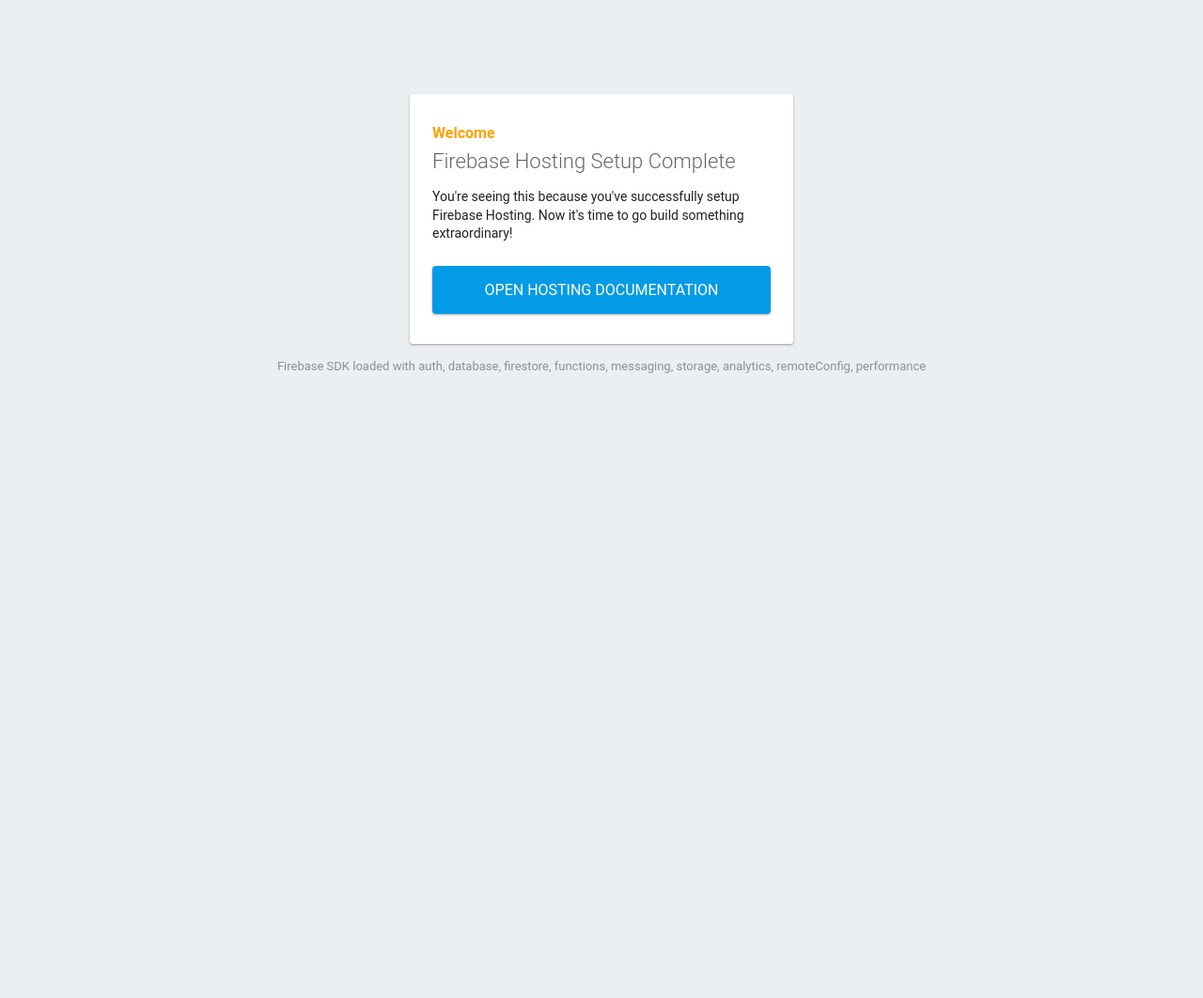
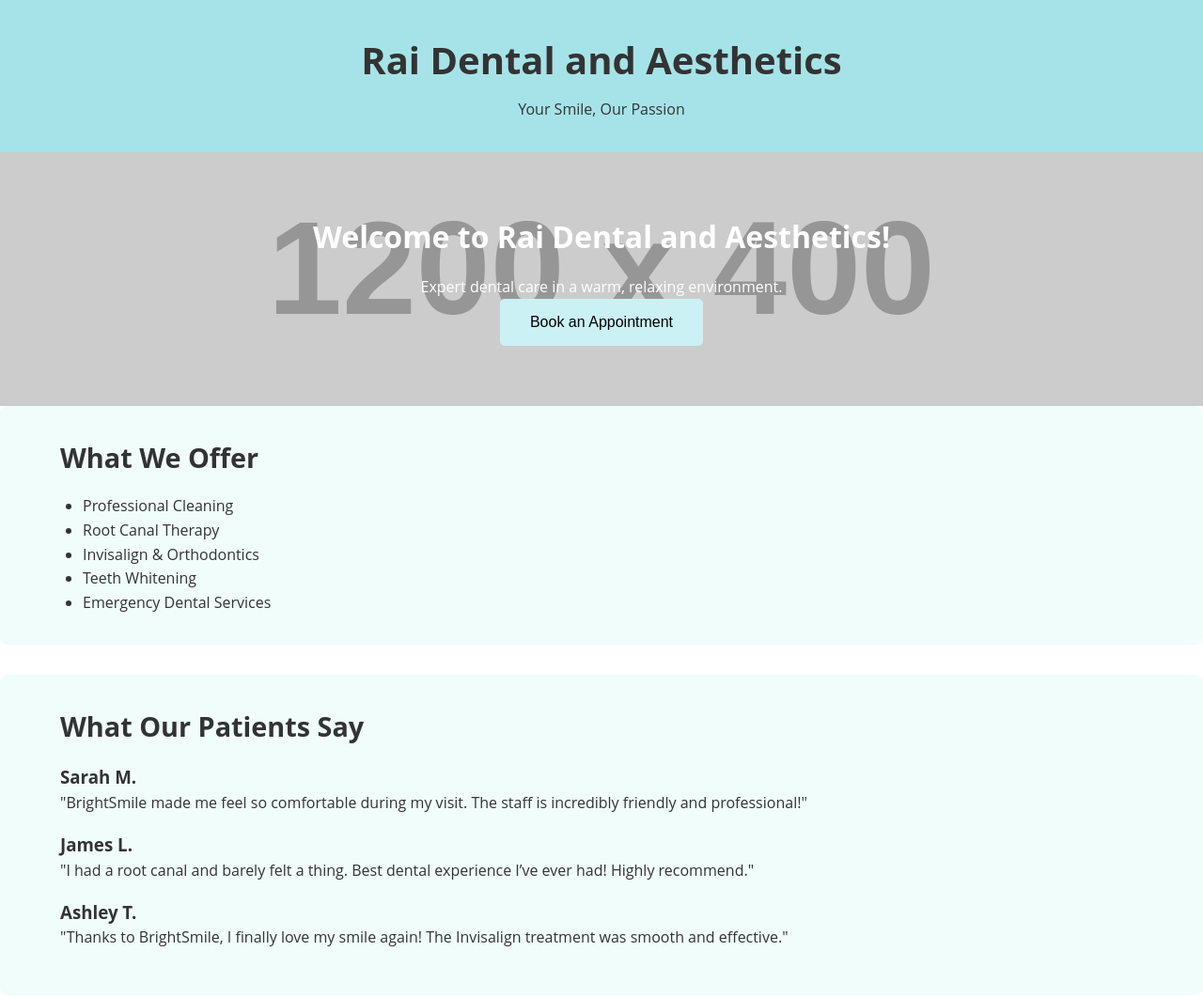
Before and after one commit to skant09/dental-clinic, a website: page public/index.html in a window 1280 px wide. Shown: the top 1062 px of the page at 94% size. Before the commit the page ends 800 px from the top, so only its background shows below. Drawn offline with Linux system fonts and the light colour scheme; some packages are replaced by stand-ins of ours; placeholder pictures from the web are drawn by us.

Commit message:
add index.html

```diff
--- a/public/index.html
+++ b/public/index.html
@@ -1,5 +1,6 @@
 <!DOCTYPE html>
 <html>
+
   <head>
     <meta charset="utf-8">
     <meta name="viewport" content="width=device-width, initial-scale=1">
@@ -23,32 +24,154 @@
     -->
     <script defer src="/__/firebase/init.js?useEmulator=true"></script>
 
-    <style media="screen">
-      body { background: #ECEFF1; color: rgba(0,0,0,0.87); font-family: Roboto, Helvetica, Arial, sans-serif; margin: 0; padding: 0; }
-      #message { background: white; max-width: 360px; margin: 100px auto 16px; padding: 32px 24px; border-radius: 3px; }
-      #message h2 { color: #ffa100; font-weight: bold; font-size: 16px; margin: 0 0 8px; }
-      #message h1 { font-size: 22px; font-weight: 300; color: rgba(0,0,0,0.6); margin: 0 0 16px;}
-      #message p { line-height: 140%; margin: 16px 0 24px; font-size: 14px; }
-      #message a { display: block; text-align: center; background: #039be5; text-transform: uppercase; text-decoration: none; color: white; padding: 16px; border-radius: 4px; }
-      #message, #message a { box-shadow: 0 1px 3px rgba(0,0,0,0.12), 0 1px 2px rgba(0,0,0,0.24); }
-      #load { color: rgba(0,0,0,0.4); text-align: center; font-size: 13px; }
-      @media (max-width: 600px) {
-        body, #message { margin-top: 0; background: white; box-shadow: none; }
-        body { border-top: 16px solid #ffa100; }
+    <style>
+      :root {
+        --primary-color: #a6e3e9;
+        --accent-color: #cbf1f5;
+        --text-color: #333;
+        --bg-color: #ffffff;
+        --font-family: 'Open Sans', sans-serif;
+      }
+
+      * {
+        box-sizing: border-box;
+        margin: 0;
+        padding: 0;
+      }
+
+      body {
+        font-family: var(--font-family);
+        color: var(--text-color);
+        background-color: var(--bg-color);
+        line-height: 1.6;
+      }
+
+      header {
+        background-color: var(--primary-color);
+        padding: 2rem;
+        text-align: center;
+      }
+
+      header h1 {
+        font-size: 2.5rem;
+        margin-bottom: 0.5rem;
+      }
+
+      .hero {
+        background: url('https://via.placeholder.com/1200x400?text=BrightSmile+Dental') no-repeat center/cover;
+        color: white;
+        padding: 4rem 2rem;
+        text-align: center;
+      }
+
+      .hero h2 {
+        font-size: 2rem;
+        margin-bottom: 1rem;
+      }
+
+      .cta-button {
+        background-color: var(--accent-color);
+        border: none;
+        padding: 1rem 2rem;
+        font-size: 1rem;
+        cursor: pointer;
+        border-radius: 5px;
+      }
+
+      section {
+        padding: 2rem;
+      }
+
+      .offers,
+      .testimonials,
+      .visit {
+        background-color: #f0fdfa;
+        margin-bottom: 2rem;
+        border-radius: 8px;
+      }
+
+      h2 {
+        font-size: 1.8rem;
+        margin-bottom: 1rem;
+      }
+
+      .offers ul {
+        list-style: disc;
+        padding-left: 1.5rem;
+      }
+
+      .testimonial {
+        margin-bottom: 1rem;
+      }
+
+      footer {
+        background-color: var(--primary-color);
+        text-align: center;
+        padding: 1rem;
+      }
+
+      @media (min-width: 768px) {
+
+        .offers,
+        .testimonials,
+        .visit {
+          padding: 2rem 4rem;
+        }
       }
     </style>
   </head>
+
   <body>
-    <div id="message">
-      <h2>Welcome</h2>
-      <h1>Firebase Hosting Setup Complete</h1>
-      <p>You're seeing this because you've successfully setup Firebase Hosting. Now it's time to go build something extraordinary!</p>
-      <a target="_blank" href="https://firebase.google.com/docs/hosting/">Open Hosting Documentation</a>
-    </div>
-    <p id="load">Firebase SDK Loading&hellip;</p>
+    <header>
+      <h1>Rai Dental and Aesthetics</h1>
+      <p>Your Smile, Our Passion</p>
+    </header>
 
+    <section class="hero">
+      <h2>Welcome to Rai Dental and Aesthetics!</h2>
+      <p>Expert dental care in a warm, relaxing environment.</p>
+      <button class="cta-button">Book an Appointment</button>
+    </section>
+
+    <section class="offers">
+      <h2>What We Offer</h2>
+      <ul>
+        <li>Professional Cleaning</li>
+        <li>Root Canal Therapy</li>
+        <li>Invisalign & Orthodontics</li>
+        <li>Teeth Whitening</li>
+        <li>Emergency Dental Services</li>
+      </ul>
+    </section>
+
+    <section class="testimonials">
+      <h2>What Our Patients Say</h2>
+      <article class="testimonial">
+        <h3>Sarah M.</h3>
+        <p>"BrightSmile made me feel so comfortable during my visit. The staff is incredibly friendly and professional!"</p>
+      </article>
+      <article class="testimonial">
+        <h3>James L.</h3>
+        <p>"I had a root canal and barely felt a thing. Best dental experience I’ve ever had! Highly recommend."</p>
+      </article>
+      <article class="testimonial">
+        <h3>Ashley T.</h3>
+        <p>"Thanks to BrightSmile, I finally love my smile again! The Invisalign treatment was smooth and effective."</p>
+      </article>
+    </section>
+
+    <section class="visit">
+      <h2>Visit Us</h2>
+      <p><strong>Address:</strong> Rai Dental and Aesthetics. 3, Somasundarapalya Main Rd, opposite to Renuka Yellamma Bar, Kudlu, Hosapalaya, Muneshwara Nagar, Bengaluru, Karnataka 560068</p>
+      <p><strong>Hours:</strong> Mon-Fri 8am - 6pm, Sat 9am - 2pm</p>
+      <p><strong>Phone:</strong> <a href="tel:+918618606890">(+91) 861-860-6890</a></p>
+    </section>
+
+    <footer>
+      <p>&copy; 2025 Rai Dental and Aesthetics. All rights reserved.</p>
+    </footer>
     <script>
-      document.addEventListener('DOMContentLoaded', function() {
+      document.addEventListener('DOMContentLoaded', function () {
         const loadEl = document.querySelector('#load');
         // // 🔥🔥🔥🔥🔥🔥🔥🔥🔥🔥🔥🔥🔥🔥🔥🔥🔥🔥🔥🔥🔥🔥🔥🔥🔥🔥🔥🔥🔥🔥🔥
         // // The Firebase SDK is initialized and available here!
@@ -86,4 +209,5 @@
       });
     </script>
   </body>
+
 </html>
```
Also changed, not shown: public/main.html (added, +150 -0 lines).
